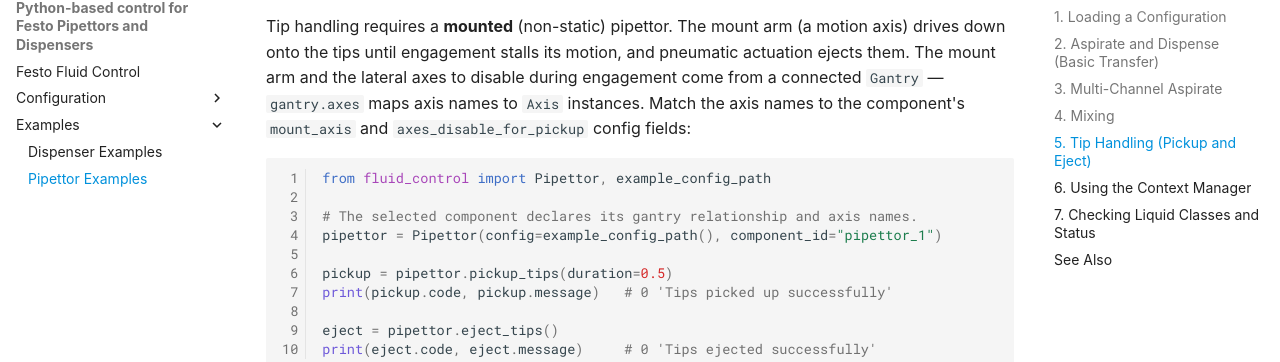
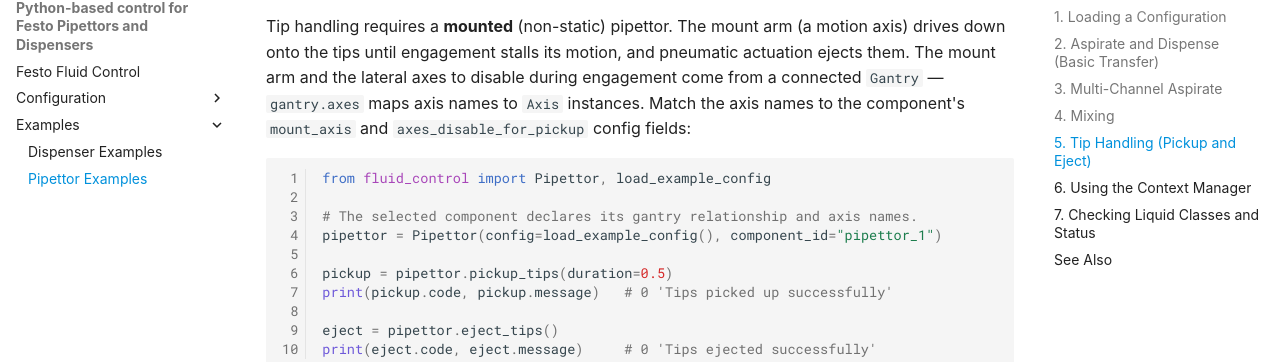
Before and after one commit to Festo-se/festo-dev-fluid-control, an MkDocs documentation site: the page built from docs/examples/pipettor.md, in a window 1280 px wide and 900 px high, scrolled down 1964 px. Shown: the part 91-453 px from the top of the window. Built offline with MkDocs 1.6.1 and Material for MkDocs 9.7.7, drawn with Linux system fonts in a browser that asks for light colours; some web fonts are replaced; comment, search, counter and statistics services are not loaded.

Commit message:
fix: Unify to all-Configurator usage
Changelog: changed

````diff
--- a/docs/examples/pipettor.md
+++ b/docs/examples/pipettor.md
@@ -104,10 +104,10 @@ engagement come from a connected `Gantry` — `gantry.axes` maps axis names to
 `axes_disable_for_pickup` config fields:
 
 ```python
-from fluid_control import Pipettor, example_config_path
+from fluid_control import Pipettor, load_example_config
 
 # The selected component declares its gantry relationship and axis names.
-pipettor = Pipettor(config=example_config_path(), component_id="pipettor_1")
+pipettor = Pipettor(config=load_example_config(), component_id="pipettor_1")
 
 pickup = pipettor.pickup_tips(duration=0.5)
 print(pickup.code, pickup.message)   # 0 'Tips picked up successfully'
````
Also changed, not shown: 1 other file.
